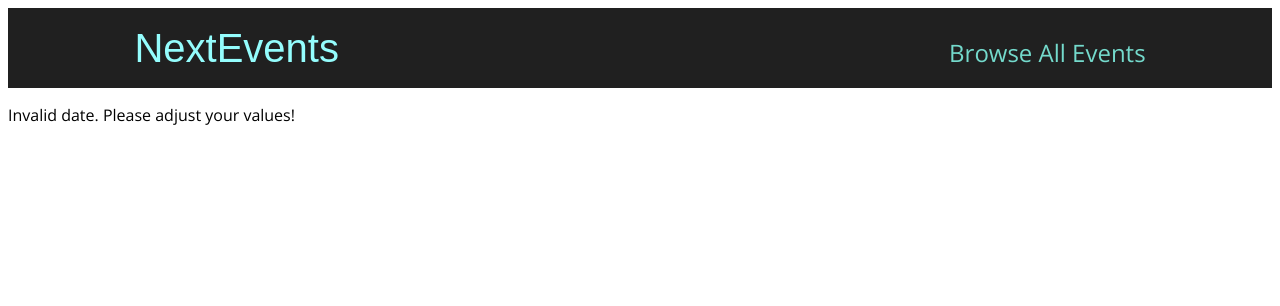
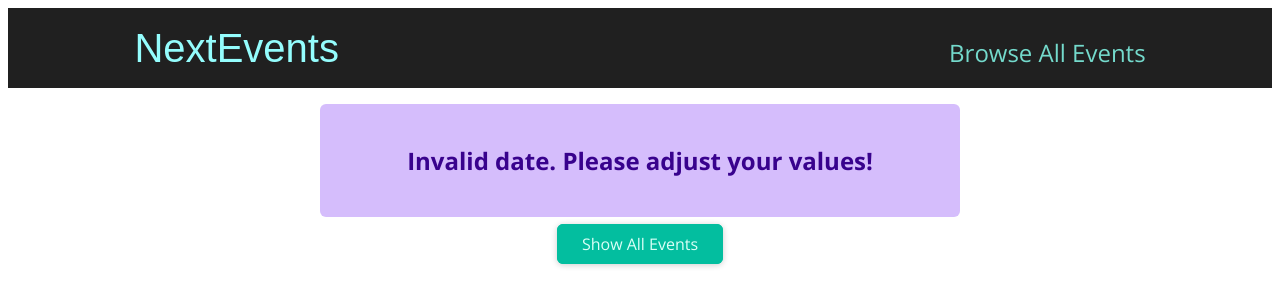
Before and after one commit to Alejandro-Cardozo/nextjs-events, a Next.js app: page /events in a window 1280 px wide. Shown: the top 306 px of the page. Built offline with nearby package versions, Linux system fonts and the light colour scheme.

Commit message:
Some refactoring and visual adjustments

```diff
--- /dev/null
+++ b/components/events/results-title.js
@@ -0,0 +1,20 @@
+import Button from '../ui/button';
+import classes from './results-title.module.css';
+
+function ResultsTitle(props) {
+  const { date } = props;
+
+  const humanReadableDate = new Date(date).toLocaleDateString('en-US', {
+    month: 'long',
+    year: 'numeric',
+  });
+
+  return (
+    <section className={classes.title}>
+      <h1>Events in {humanReadableDate}</h1>
+      <Button link='/events'>Show all events</Button>
+    </section>
+  );
+}
+
+export default ResultsTitle;
--- /dev/null
+++ b/components/events/results-title.module.css
@@ -0,0 +1,6 @@
+.title {
+  margin: 2rem auto;
+  width: 90%;
+  max-width: 40rem;
+  text-align: center;
+}
--- /dev/null
+++ b/components/ui/error-alert.js
@@ -0,0 +1,7 @@
+import classes from './error-alert.module.css';
+
+function ErrorAlert(props) {
+  return <div className={classes.alert}>{props.children}</div>;
+}
+
+export default ErrorAlert;
--- /dev/null
+++ b/components/ui/error-alert.module.css
@@ -0,0 +1,12 @@
+.alert {
+  margin: 1rem auto;
+  padding: 1rem 2rem;
+  width: 90%;
+  max-width: 40rem;
+  background-color: #d5bdfc;
+  color: #38028d;
+  font-weight: bold;
+  font-size: 1.5rem;
+  text-align: center;
+  border-radius: 6px;
+}
--- a/pages/events/[...slug].js
+++ b/pages/events/[...slug].js
@@ -4,6 +4,11 @@
 
 // Components imports
 import EventList from '../../components/events/event-list';
+import ResultsTitle from '../../components/events/results-title';
+
+// UI Components imports
+import Button from '../../components/ui/button';
+import ErrorAlert from '../../components/ui/error-alert';
 
 const FilteredEventsPage = () => {
   const router = useRouter();
@@ -17,6 +22,8 @@
   const year = +router.query.slug[0];
   const month = +router.query.slug[1];
 
+  const date = new Date(year, month - 1);
+
   // handling invalid query params
   if (
     isNaN(year) ||
@@ -26,7 +33,16 @@
     month < 1 ||
     month > 12
   ) {
-    return <p>Invalid date. Please adjust your values!</p>;
+    return (
+      <>
+        <ErrorAlert>
+          <p>Invalid date. Please adjust your values!</p>
+        </ErrorAlert>
+        <div className='center'>
+          <Button link='/events'>Show All Events</Button>
+        </div>
+      </>
+    );
   }
 
   const filteredEvents = getFilteredEvents({
@@ -36,14 +52,24 @@
 
   // Handling not found events
   if (!filteredEvents || filteredEvents.length === 0) {
-    return <p>No events found. Try a different date!</p>
+    return (
+      <>
+        <ErrorAlert>
+          <p>No events found. Try a different date!</p>
+        </ErrorAlert>
+        <div className='center'>
+          <Button link='/events'>Show All Events</Button>
+        </div>
+      </>
+    );
   }
 
   // Happy path
   return (
-    <div>
+    <>
+      <ResultsTitle date={date} />
       <EventList items={filteredEvents} />
-    </div>
+    </>
   );
 };
 
```
Also changed, not shown: pages/events/[eventId].js (+12 -2 lines).
